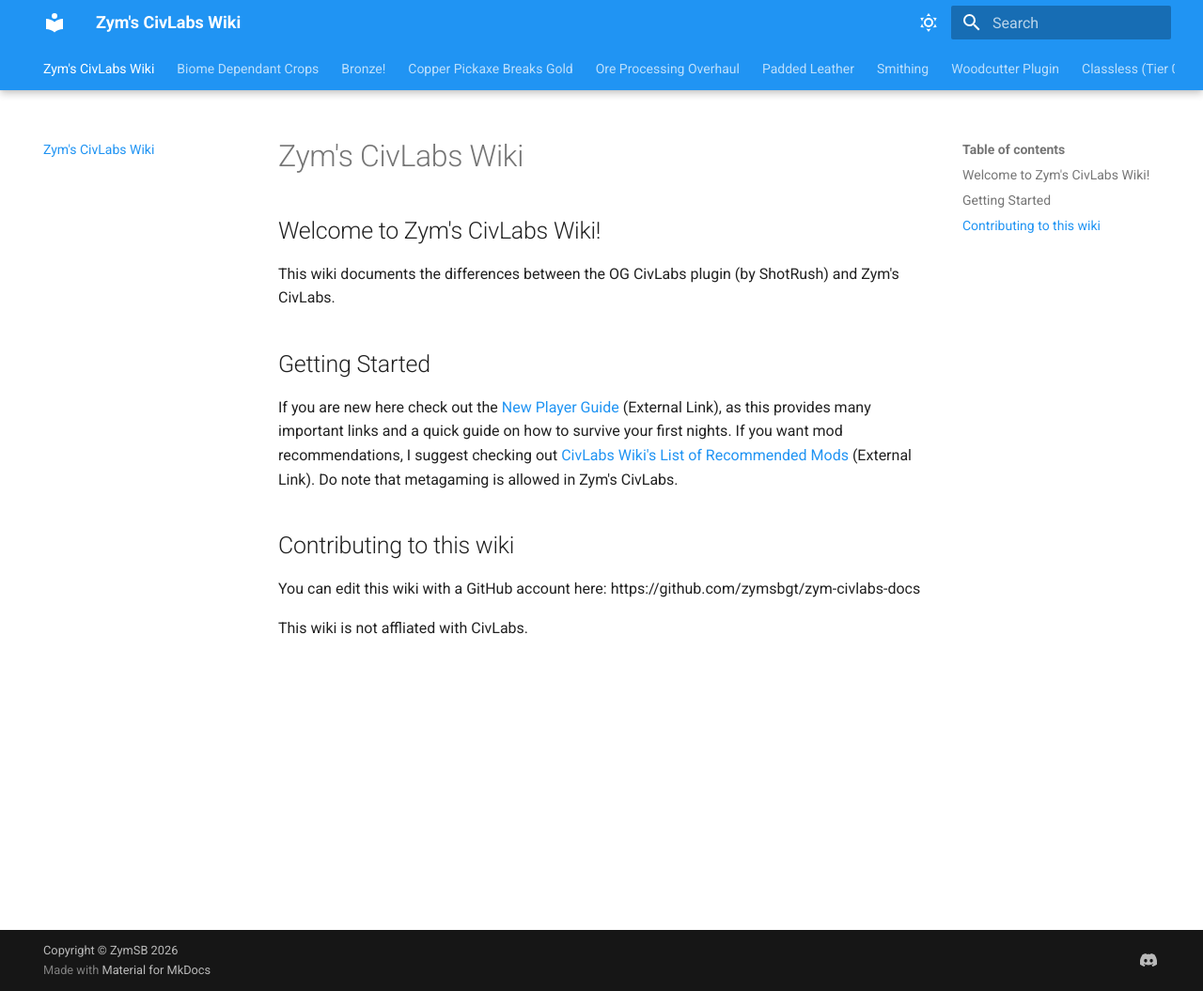
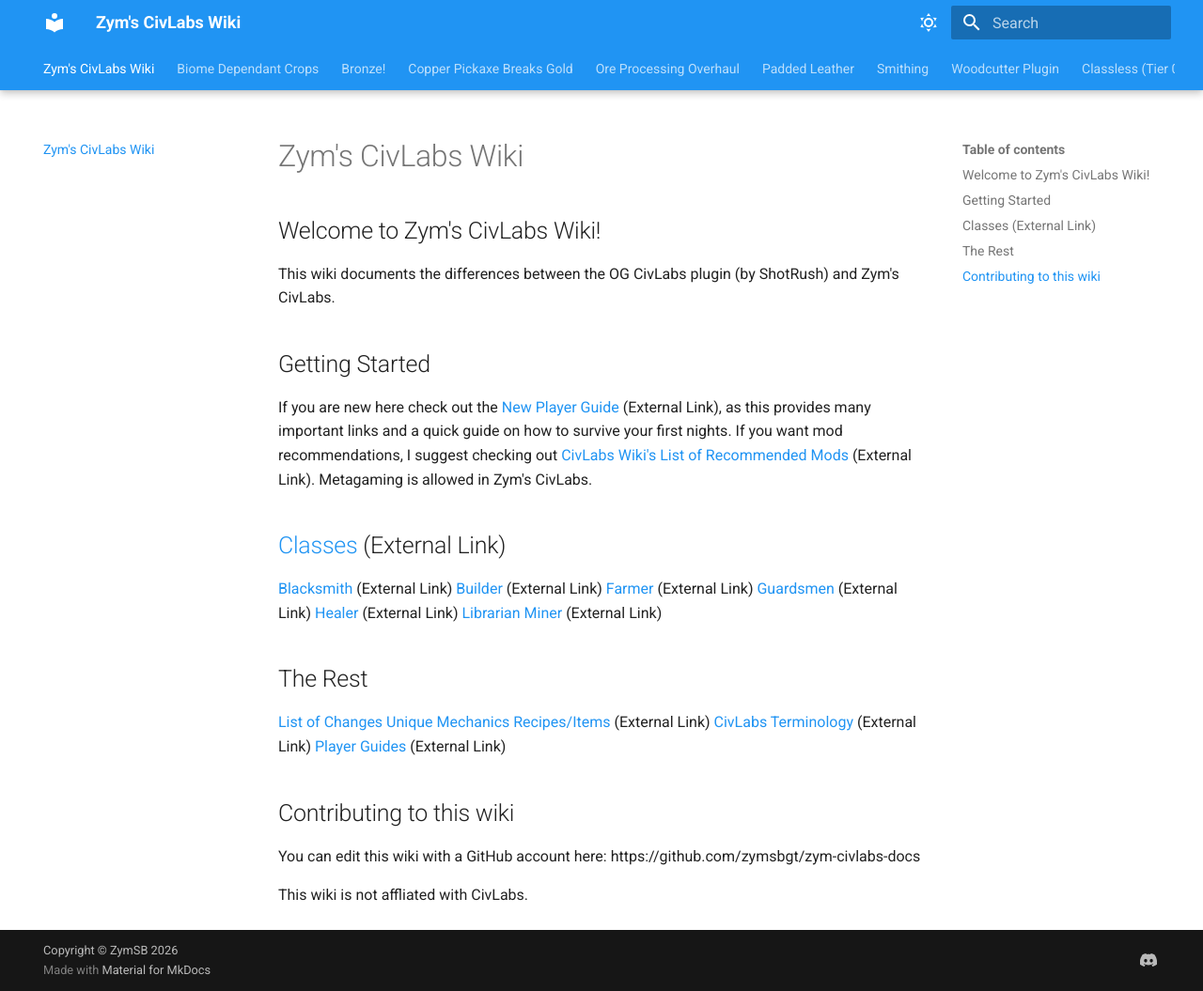
Before and after one commit to zymsbgt/zym-civlabs-docs, an MkDocs documentation site: the page built from docs/index.md, in a window 1280 px wide and 1055 px high. Shown: the whole window at 94% size. Built offline with MkDocs 1.6.1 and Material for MkDocs 9.7.7, drawn with Linux system fonts in a browser that asks for light colours.

Commit message:
Update index.md

```diff
--- a/docs/index.md
+++ b/docs/index.md
@@ -6,7 +6,25 @@ This wiki documents the differences between the OG CivLabs plugin (by ShotRush)
 
 ## Getting Started
 
-If you are new here check out the [New Player Guide](https://wiki.civlabs.org/books/player-guides/page/new-player-guide) (External Link), as this provides many important links and a quick guide on how to survive your first nights. If you want mod recommendations, I suggest checking out [CivLabs Wiki's List of Recommended Mods](https://wiki.civlabs.org/books/information-of-wiki/page/recommended-mods) (External Link). Do note that metagaming is allowed in Zym's CivLabs.
+If you are new here check out the [New Player Guide](https://wiki.civlabs.org/books/player-guides/page/new-player-guide) (External Link), as this provides many important links and a quick guide on how to survive your first nights. If you want mod recommendations, I suggest checking out [CivLabs Wiki's List of Recommended Mods](https://wiki.civlabs.org/books/information-of-wiki/page/recommended-mods) (External Link). Metagaming is allowed in Zym's CivLabs.
+
+## [Classes](https://wiki.civlabs.org/books/plugin-info/chapter/classes-bxA) (External Link)
+
+[Blacksmith](https://wiki.civlabs.org/books/plugin-info/page/blacksmith) (External Link)
+[Builder](https://wiki.civlabs.org/books/plugin-info/page/builder) (External Link)
+[Farmer](https://wiki.civlabs.org/books/plugin-info/page/farmer) (External Link)
+[Guardsmen](https://wiki.civlabs.org/books/plugin-info/page/guardsman-outdated) (External Link)
+[Healer](https://wiki.civlabs.org/books/plugin-info/page/guardsman-outdated) (External Link)
+[Librarian](https://wiki.civlabs.org/books/plugin-info/page/librarian)
+[Miner](https://wiki.civlabs.org/books/plugin-info/page/miner) (External Link)
+
+## The Rest
+
+[List of Changes]()
+[Unique Mechanics]()
+[Recipes/Items](https://wiki.civlabs.org/books/plugin-info/chapter/unique-mechanics) (External Link)
+[CivLabs Terminology](https://wiki.civlabs.org/books/reports-and-theories/page/terminology-wip) (External Link)
+[Player Guides](https://wiki.civlabs.org/books/player-guides) (External Link)
 
 ## Contributing to this wiki
 
```
